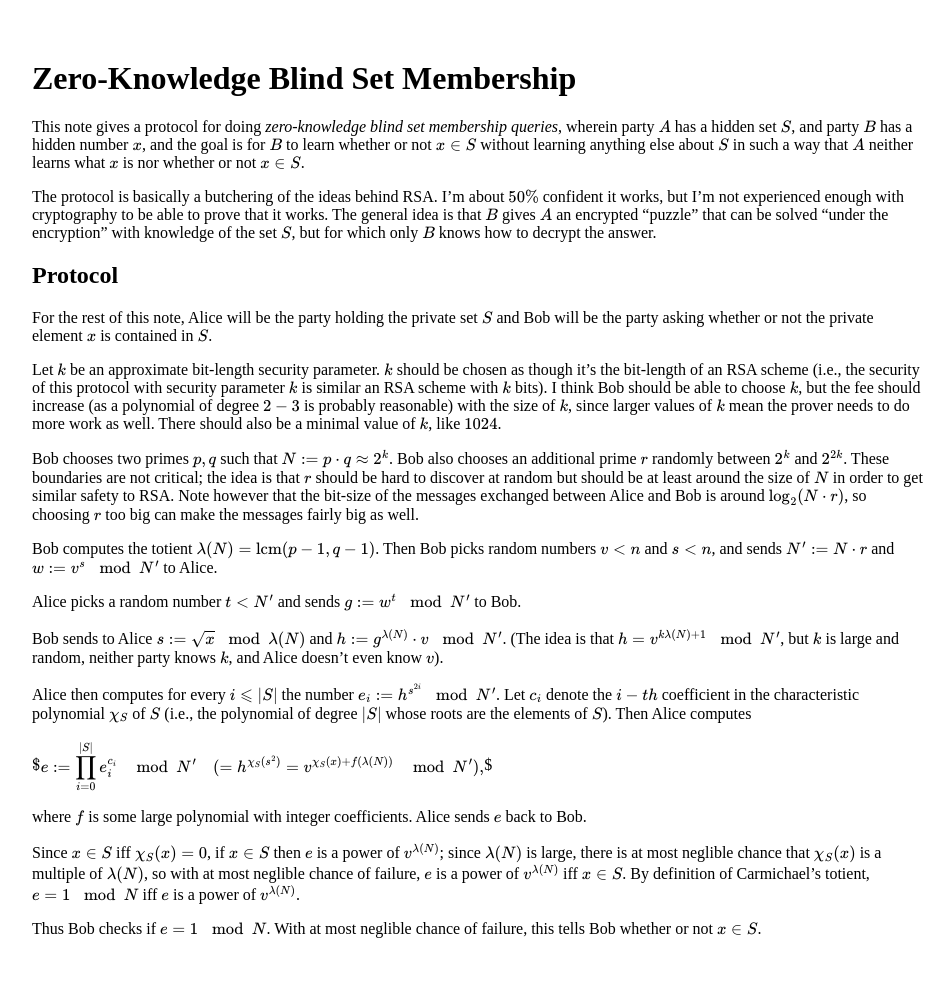
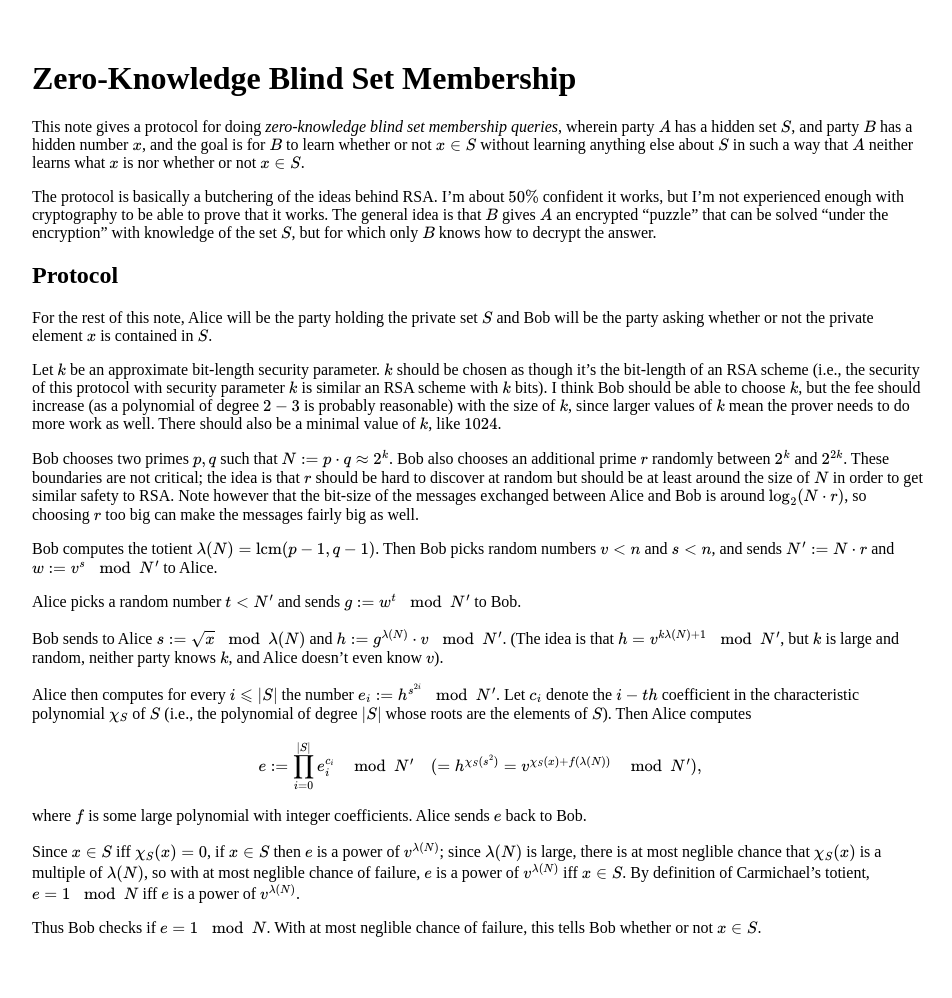
Before and after one commit to ChronusZ/chronusz.github.io, a Jekyll site: the page built from _posts/2017-08-02-zero-knowledge-blind-set-membership.md, in a window 1280 px wide. Shown: the whole page, without its empty margins (160-1112 px from the left). Built offline with Jekyll 4.4.1, drawn with Linux system fonts in a browser that asks for light colours; formulas are drawn with MathJax 3.

Commit message:
Update 2017-08-02-zero-knowledge-blind-set-membership.md

```diff
--- a/_posts/2017-08-02-zero-knowledge-blind-set-membership.md
+++ b/_posts/2017-08-02-zero-knowledge-blind-set-membership.md
@@ -27,9 +27,9 @@ Bob sends to Alice $$s:=\sqrt{x} \mod \lambda(N)$$ and $$h:=g^{\lambda(N)}\cdot
 
 Alice then computes for every $$i\leqslant \vert S\vert$$ the number $$e_i:=h^{s^{2i}} \mod N'$$. Let $$c_i$$ denote the $$i-th$$ coefficient in the characteristic polynomial $$\chi_S$$ of $$S$$ (i.e., the polynomial of degree $$\vert S\vert$$ whose roots are the elements of $$S$$). Then Alice computes
 
-$$$\begin{aligned}
+\begin{aligned}
 e:=\prod_{i=0}^{\vert S\vert}e_i^{c_i}\mod N'\hspace{1em}(=h^{\chi_S(s^2)}=v^{\chi_S(x)+f(\lambda(N))}\mod N'),
-\end{aligned}$$$
+\end{aligned}
 
 where $$f$$ is some large polynomial with integer coefficients. Alice sends $$e$$ back to Bob.
 
```
